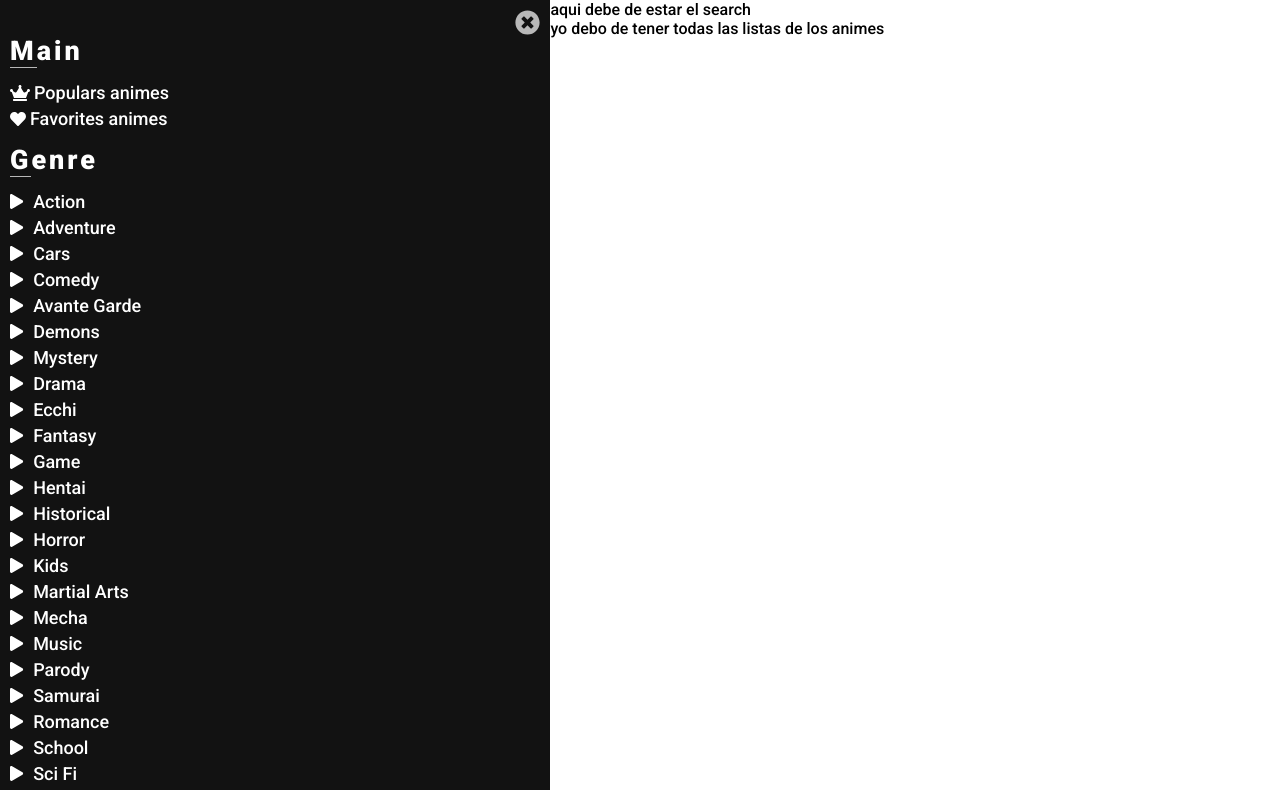
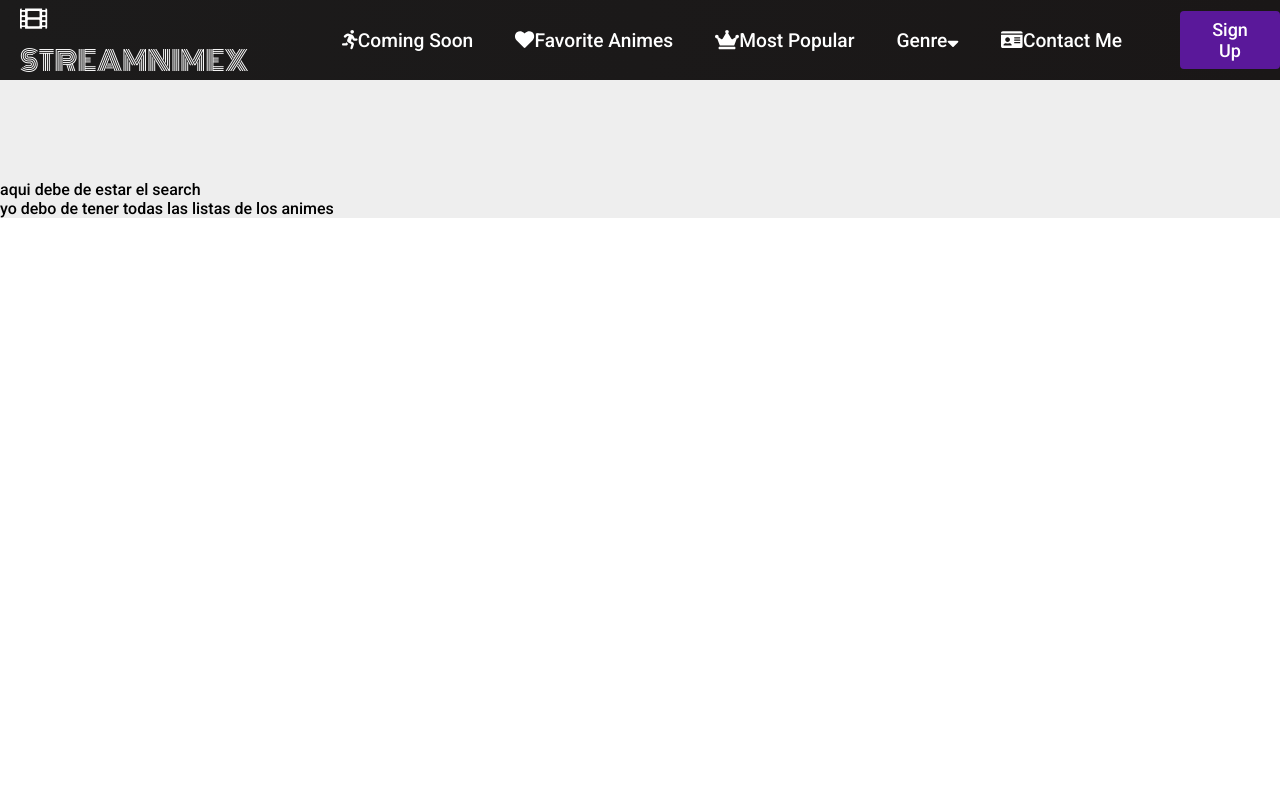
Before and after one commit to Danfelogar/anime-streaming, a React (Create React App) app: page / in a window 1280 px wide. Shown: the top 790 px of the page. Built offline with nearby package versions, Linux system fonts and the light colour scheme.

Commit message:
5  commit remake drawer

```diff
--- /dev/null
+++ b/src/components/Drawer/Button.js
@@ -0,0 +1,11 @@
+import { Link } from "react-router-dom"
+
+export const Button = () => {
+    return (
+        <Link to='sign-up'>
+            <button className="btn">
+                Sign Up
+            </button>
+        </Link>
+    )
+}
--- a/src/components/Drawer/DrawerScreen.js
+++ b/src/components/Drawer/DrawerScreen.js
@@ -1,75 +1,71 @@
-import { faCrown, faHeart, faPlay, faTimesCircle } from "@fortawesome/free-solid-svg-icons"
-import { FontAwesomeIcon } from "@fortawesome/react-fontawesome"
-import { arrayOfGenre } from "./arrayOfgenre"
+import { faBars, faCrown, faFilm, faHeart, faIdCard, faPlay, faRunning, faSortDown, faTimesCircle, faUser } from "@fortawesome/free-solid-svg-icons";
+import { FontAwesomeIcon } from "@fortawesome/react-fontawesome";
+import { Link } from "react-router-dom";
+import { useDrawer } from "../../hooks/useDrawer";
+
+
+import { Button } from "./Button";
+import { Dropdown } from "./Dropdown";
 
 export const DrawerScreen = () => {
+
+    const { click, handleClick,closeMobileMenu,dropdown,onMouseEnter,
+        onMouseLeave, } = useDrawer();
+
     return (
-        <nav className="drawer_wrapper">
-            <div className="close_section">
-                <FontAwesomeIcon icon={faTimesCircle} />
-            </div>
-            <div className="main_section">
-                <h2><span>M</span>ain</h2>
-                <ul>
-                    <li>
-                        <FontAwesomeIcon icon={faCrown} />
-                        <h3 className="aaa">
-                            Populars animes
-                        </h3>
+        <>
+            <nav className="navbar">
+                <Link to='/' className="navbar-logo">
+                    <FontAwesomeIcon icon={faFilm} />
+                    <span>STREAM</span>NIMEX
+                </Link>
+                <div className="menu-icon" onClick={handleClick}>
+                    <FontAwesomeIcon icon={click ? faTimesCircle : faBars} />
+                </div>
+                <ul className={click ? 'nav-menu active' : 'nav-menu'}>
+                    <li className="nav-item">
+                        <Link to='/' className="nav-links" onClick={closeMobileMenu}>
+                            <FontAwesomeIcon icon={faRunning} />
+                            Coming Soon
+                        </Link>
                     </li>
-                    <li>
-                        <FontAwesomeIcon icon={faHeart} />
-                        <h3>
-                            Favorites animes
-                        </h3>
+                    <li className="nav-item">
+                        <Link to='/' className="nav-links" onClick={closeMobileMenu}>
+                            <FontAwesomeIcon icon={faHeart} />
+                            Favorite Animes
+                        </Link>
+                    </li>
+                    <li className="nav-item">
+                        <Link to='/' className="nav-links" onClick={closeMobileMenu}>
+                            <FontAwesomeIcon icon={faCrown} />
+                            Most Popular
+                        </Link>
+                    </li>
+                    <li className="nav-item"
+                                        onMouseEnter={onMouseEnter}
+                    onMouseLeave={onMouseLeave}
+                    >
+                        <Link to='/' className="nav-links" onClick={closeMobileMenu}>
+                            Genre
+                            <FontAwesomeIcon icon={faSortDown} />
+                        </Link>
+                        {dropdown && <Dropdown/>}
+                    </li>
+                    <li className="nav-item">
+                        <Link to='/' className="nav-links" onClick={closeMobileMenu}>
+                            <FontAwesomeIcon icon={faIdCard} />
+                            Contact Me
+                        </Link>
+                    </li>
+                    <li className="nav-item">
+                        <Link to='/' className="nav-links-mobile" onClick={closeMobileMenu}>
+                            <FontAwesomeIcon icon={faUser} />
+                            Sign Up
+                        </Link>
                     </li>
                 </ul>
-            </div>
-            <div className="genre_section">
-                <h2><span>G</span>enre</h2>
-                <ul>
-                    {
-                        arrayOfGenre.map((gener,idx)=>{
-                            return(
-                                <li key={idx}>
-                                    <FontAwesomeIcon icon={faPlay} />
-                                    <h3>
-                                        {gener.name}
-                                    </h3>
-                                </li>
-                            )
-                        })
-                    }
-                </ul>
-                <ul>
-                    {
-                        arrayOfGenre.map((gener,idx)=>{
-                            return(
-                                <li key={idx}>
-                                    <FontAwesomeIcon icon={faPlay} />
-                                    <h3>
-                                        {gener.name}
-                                    </h3>
-                                </li>
-                            )
-                        })
-                    }
-                </ul>
-                <ul>
-                    {
-                        arrayOfGenre.map((gener,idx)=>{
-                            return(
-                                <li key={idx}>
-                                    <FontAwesomeIcon icon={faPlay} />
-                                    <h3>
-                                        {gener.name}
-                                    </h3>
-                                </li>
-                            )
-                        })
-                    }
-                </ul>
-            </div>
-        </nav>
+                <Button/>
+            </nav>
+        </>
     )
 }
--- /dev/null
+++ b/src/components/Drawer/Dropdown.js
@@ -0,0 +1,33 @@
+
+
+import { Link } from "react-router-dom";
+import { useDrawer } from "../../hooks/useDrawer";
+import { arrayOfGenre } from "./arrayOfgenre";
+
+
+export const Dropdown = () => {
+
+    const { click, handleClick,closeMobileMenu } = useDrawer();
+
+    return (
+        <>
+            <ul onClick={handleClick} className={click ? "dropdown-menu clicked" : "dropdown-menu"}>
+                {
+                    arrayOfGenre.map((genre,idx)=>{
+                        return(
+                            <li key={idx}>
+                            <Link
+                            to="#"
+                            className="dropdown-link"
+                            onClick={closeMobileMenu}
+                            >
+                                {genre.name}
+                            </Link>
+                            </li>
+                        )
+                    })
+                }
+            </ul>
+        </>
+    )
+}
--- /dev/null
+++ b/src/hooks/useDrawer.js
@@ -0,0 +1,38 @@
+import { useState } from "react"
+
+
+export const useDrawer = () => {
+
+    const [click, setClick] = useState(false);
+
+    const handleClick =()=> setClick(!click);
+
+    const closeMobileMenu =()=>setClick(false);
+
+    const [dropdown, setDropdown] = useState(false);
+
+    const onMouseEnter = () => {
+        if (window.innerWidth < 960) {
+            setDropdown(false);
+        } else {
+            setDropdown(true);
+        }
+    };
+
+    const onMouseLeave = () => {
+        if (window.innerWidth < 960) {
+            setDropdown(false);
+        } else {
+            setDropdown(false);
+        }
+    };
+
+    return {
+        click,
+        handleClick,
+        closeMobileMenu,
+        dropdown,
+        onMouseEnter,
+        onMouseLeave,
+    }
+}
--- a/src/styles/base/_base.scss
+++ b/src/styles/base/_base.scss
@@ -1,6 +1,8 @@
 @import url('https://fonts.googleapis.com/css2?family=Roboto:wght@300;500;900&display=swap');
 
-*{
+*,
+*::before,
+*::after{
     box-sizing: border-box;
     font-family: 'Roboto', sans-serif;
     margin: 0;
--- a/src/styles/components/_AppRouter.scss
+++ b/src/styles/components/_AppRouter.scss
@@ -1,9 +1,13 @@
 .main_wrapper{
-    display: flex;
-    flex-direction: row;
+    // display: flex;
+    // flex-direction: row;
+    // position: relative;
+    // width: 100%;
+    background-color:#12121212;
 }
 
 .streaming_wrapper{
+    margin-top: 100px;
     display: flex;
     flex-direction: column;
 }
--- a/src/styles/components/_DrawerScreen.scss
+++ b/src/styles/components/_DrawerScreen.scss
@@ -1,90 +1,216 @@
-.drawer_wrapper{
-    background-color:$background;
+@import url('https://fonts.googleapis.com/css2?family=Monoton&display=swap');
+
+.navbar, .navbar-logo, .navbar-logo span{
+    font-family: 'Monoton', cursive;
+}
+
+//Component Button
+
+.btn{
+    padding: 8px 20px;
+    border-radius: 4px;
+    outline: none;
+    border: none;
+    font-size: 18px;
+    color: $title;
+    cursor: pointer;
+    background-color: $primaryColor;
+}
+
+.btn:hover{
+    padding: 6px 18px;
+    transition:  all 0.3s ease-out;
+    background-color: transparent;
+    color: $title;
+    border-radius: 4px;
+    border: 2px  solid $primaryColor;
+}
+
+//Component DropDown
+
+.dropdown-menu {
+    background: red;
+    width: 200px;
+    position: absolute;
+    top: 80px;
+    list-style: none;
+    text-align: start;
+}
+
+.dropdown-menu li {
+    background: #1888ff;
+    cursor: pointer;
+}
+
+.dropdown-menu li:hover {
+    background: #5cabff;
+}
+
+.dropdown-menu.clicked {
+    display: none;
+}
+
+.dropdown-link {
+    display: block;
+    height: 100%;
+    width: 100%;
+    text-decoration: none;
+    color:$text;
+    padding: 16px;
+}
+
+@media screen and (max-width: 960px) {
+    .fa-caret-down {
+    display: none;
+    }
+}
+
+//Component  DrawerScreen
+
+.navbar {
+    background: linear-gradient(90deg, rgb(28, 27, 27) 0%, rgb(26, 23, 23) 100%);
+    height: 80px;
+    display: flex;
+    justify-content: center;
+    align-items: center;
+    font-size: 1.2rem;
+}
+
+.navbar-logo {
+    color: #fff;
+    justify-self: start;
+    margin-left: 20px;
+    cursor: pointer;
+    text-decoration: none;
+    font-size: 1.7rem;
+}
+
+.fa-firstdraft {
+    margin-left: 0.5rem;
+    font-size: 1.6rem;
+}
+
+.nav-menu {
+    display: grid;
+    grid-template-columns: repeat(6, auto);
+    grid-gap: 10px;
+    list-style: none;
+    text-align: center;
+    width: 70vw;
+    justify-content: end;
+    margin-right: 2rem;
+}
+
+.nav-item {
+    display: flex;
+    align-items: center;
+    height: 80px;
+}
+
+.nav-links {
+    color: white;
+    text-decoration: none;
+    padding: 0.5rem 1rem;
+}
+
+.nav-links:hover {
+    background-color: #1888ff;
+    border-radius: 4px;
+    transition: all 0.2s ease-out;
+}
+
+.fa-bars {
+    color: #fff;
+}
+
+.nav-links-mobile {
+    display: none;
+}
+
+.menu-icon {
+    display: none;
+}
+
+@media screen and (max-width: 960px) {
+    .NavbarItems {
+    position: relative;
+    }
+
+    .nav-menu {
     display: flex;
     flex-direction: column;
-    padding: 10px;
-    min-width: 43%;
-    overflow-y: scroll;
-}
-//primer bloque
-
-.close_section{
-    display: flex;
-    flex-direction: row;
-    justify-content: flex-end;
-    color:$text;
-    font-size: 25px;
+    justify-content: start;
+    width: 100%;
+    height: 90vh;
+    position: absolute;
+    top: 80px;
+    left: -100%;
+    opacity: 1;
+    transition: all 0.5s ease;
     }
 
-//segundo bloque
-
-.main_section{
-    display: flex;
-    flex-direction: column;
-    margin-bottom: 10px;
+    .nav-menu.active {
+    background: #242222;
+    left: 0;
+    opacity: 1;
+    transition: all 0.5s ease;
+    z-index: 1;
     }
 
-.main_section h2{
-    color:$title;
-    font-size: 27px;
-    font-weight: 900;
-    letter-spacing: 3px;
-    margin-bottom: 10px;
+    .nav-links {
+    text-align: center;
+    padding: 2rem;
+    width: 100%;
+    display: table;
     }
 
-.main_section h2 span{
-    border-bottom: 1.3px solid $text;
+    .nav-links:hover {
+    background-color: #1888ff;
+    border-radius: 0;
     }
 
-.main_section ul li{
-    display: flex;
-    flex-direction: row;
-    justify-content: flex-start;
-    align-items: center;
-    margin: 5px 0;
-    color:$title;
+    .navbar-logo {
+    position: absolute;
+    top: 0;
+    left: 0;
+    transform: translate(25%, 50%);
     }
 
-.main_section ul li h3{
-    color:$title;
-    font-size: 18px;
-    font-weight: 500;
-    padding-left: 4px;
+    .menu-icon {
+    display: block;
+    position: absolute;
+    top: 0;
+    right: 0;
+    transform: translate(-100%, 60%);
+    font-size: 1.8rem;
+    cursor: pointer;
     }
 
-//tercer bloque
-
-.genre_section{
-    display: flex;
-    flex-direction: column;
-    margin-bottom: 10px;
+    .fa-times {
+    color: #fff;
+    font-size: 2rem;
     }
 
-.genre_section h2{
-    color:$title;
-    font-size: 27px;
-    font-weight: 900;
-    letter-spacing: 3px;
-    margin-bottom: 10px;
+    .nav-links-mobile {
+    display: block;
+    text-align: center;
+    padding: 1.5rem;
+    margin: 2rem auto;
+    border-radius: 4px;
+    width: 80%;
+    background: #1888ff;
+    text-decoration: none;
+    color: #fff;
+    font-size: 1.5rem;
     }
 
-.genre_section h2 span{
-    border-bottom: 1.3px solid $text;
+    .nav-links-mobile:hover {
+    background: #fff;
+    color: #1888ff;
+    transition: 250ms;
     }
 
-.genre_section ul li{
-    display: flex;
-    flex-direction: row;
-    justify-content: flex-start;
-    align-items: center;
-    margin: 5px 0;
-    color:$title;
-    font-size: 15px;
+    button {
+    display: none;
     }
-
-.genre_section ul li h3{
-    color:$title;
-    font-size: 18px;
-    font-weight: 500;
-    margin-left: 10px;
 }
```
Lines whose indentation alone changed are shown as unchanged.
